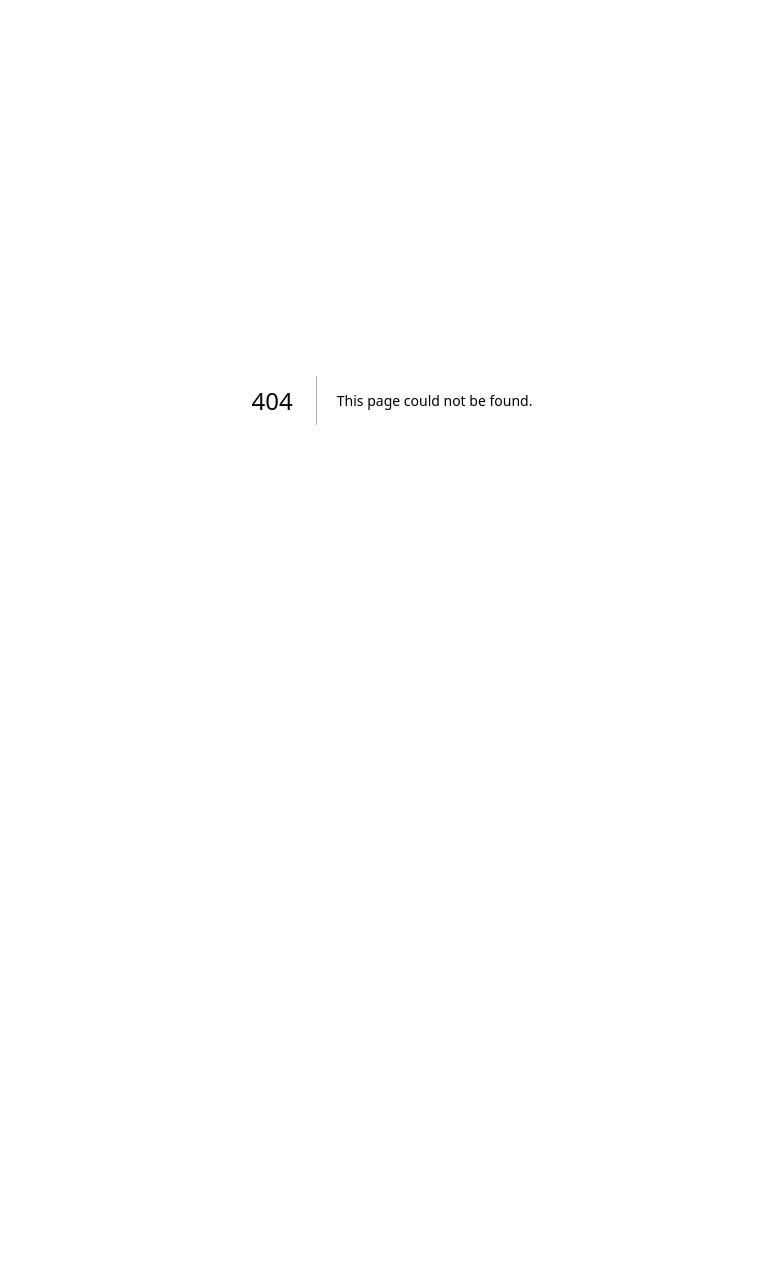
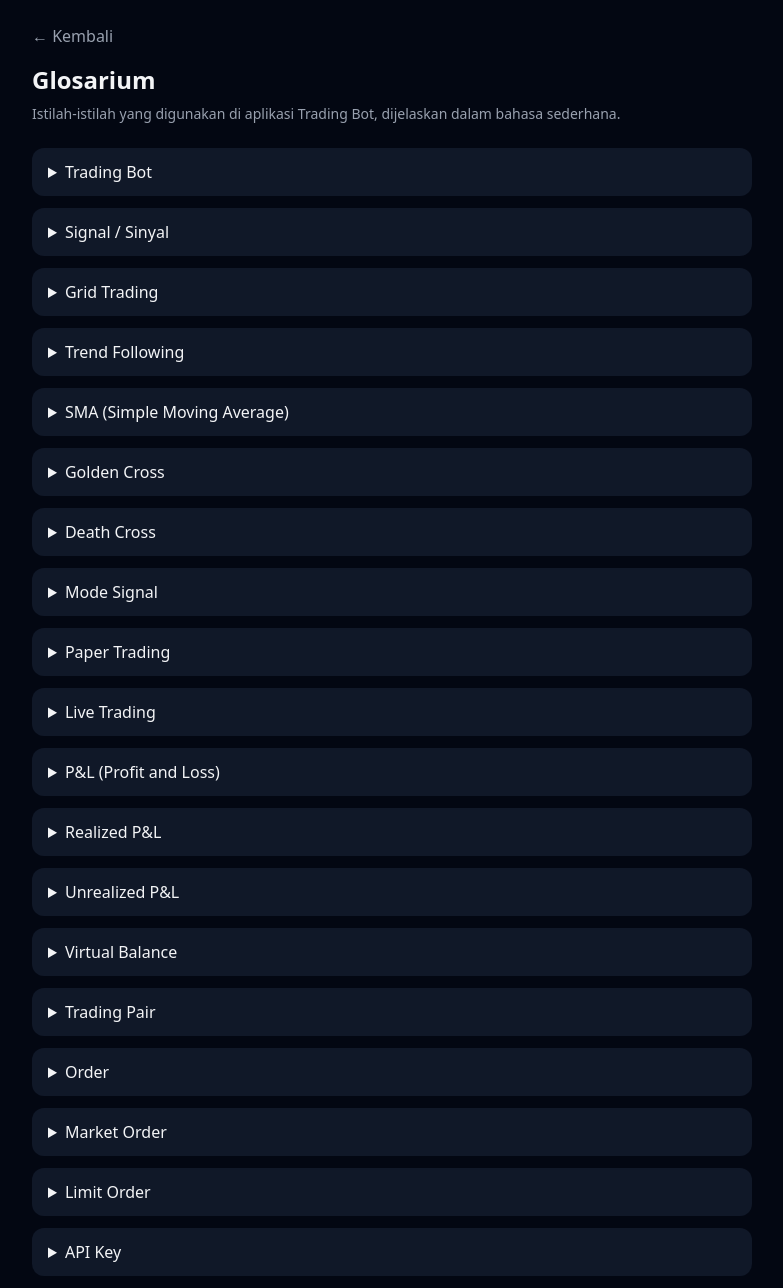
Before and after one commit to jhontea/nt, a Next.js app in the folder frontend/: page /glossary in a window 1280 px wide. Before the commit this address had no page. Shown: the top 1288 px of the page, without its empty margins (248-1031 px from the left). Before the commit the page ends 800 px from the top, so only its background shows below. Built offline with nearby package versions, Linux system fonts and the light colour scheme.

Commit message:
feat: add glossary page with 25 trading terms in Indonesian

```diff
--- /dev/null
+++ b/frontend/src/app/glossary/page.tsx
@@ -0,0 +1,130 @@
+'use client'
+import { useRouter } from 'next/navigation'
+
+const terms = [
+  {
+    term: 'Trading Bot',
+    desc: 'Program otomatis yang melakukan jual-beli crypto berdasarkan aturan (strategi) yang sudah ditentukan. Bot bekerja 24/7 tanpa perlu diawasi terus-menerus.',
+  },
+  {
+    term: 'Signal / Sinyal',
+    desc: 'Peringatan dari bot bahwa saat yang tepat untuk membeli atau menjual. Di mode Signal, bot hanya memberi sinyal — Anda yang memutuskan untuk eksekusi atau tidak.',
+  },
+  {
+    term: 'Grid Trading',
+    desc: 'Strategi memasang order beli di harga rendah dan order jual di harga tinggi secara berulang dalam range harga tertentu. Semakin banyak grid, semakin rapat level harganya. Cocok untuk pasar yang sideways (harga bergerak naik-turun dalam range).',
+  },
+  {
+    term: 'Trend Following',
+    desc: 'Strategi yang mengikuti arah pasar. Jika harga sedang naik (uptrend), bot akan membeli. Jika harga sedang turun (downtrend), bot akan menjual. Strategi ini menggunakan indikator SMA untuk mendeteksi tren.',
+  },
+  {
+    term: 'SMA (Simple Moving Average)',
+    desc: 'Rata-rata harga penutupan dalam periode tertentu. Contoh: SMA 10 = rata-rata harga 10 candle terakhir. SMA cepat (fast) lebih sensitif terhadap perubahan harga, SMA lambat (slow) lebih stabil.',
+  },
+  {
+    term: 'Golden Cross',
+    desc: 'Sinyal BELI. Terjadi ketika SMA cepat (misal SMA 10) naik melewati SMA lambat (misal SMA 30). Menandakan awal tren naik.',
+  },
+  {
+    term: 'Death Cross',
+    desc: 'Sinyal JUAL. Terjadi ketika SMA cepat turun melewati SMA lambat. Menandakan awal tren turun.',
+  },
+  {
+    term: 'Mode Signal',
+    desc: 'Mode paling aman. Bot hanya menganalisis pasar dan mencatat sinyal. Tidak ada uang yang digunakan. Cocok untuk belajar dan menguji strategi.',
+  },
+  {
+    term: 'Paper Trading',
+    desc: 'Mode simulasi. Bot melakukan trading dengan uang virtual ($1000 saldo awal). Hasil trading (profit/rugi) dicatat secara virtual. Cocok untuk menguji strategi tanpa risiko kehilangan uang sungguhan.',
+  },
+  {
+    term: 'Live Trading',
+    desc: 'Mode trading sungguhan. Bot menggunakan API key TokoCrypto Anda untuk melakukan jual-beli real di akun Anda. RISIKO TINGGI — pastikan strategi sudah teruji sebelum menggunakan mode ini.',
+  },
+  {
+    term: 'P&L (Profit and Loss)',
+    desc: 'Keuntungan dan kerugian dari hasil trading. P&L positif (+) berarti untung, negatif (-) berarti rugi.',
+  },
+  {
+    term: 'Realized P&L',
+    desc: 'Keuntungan/kerugian dari posisi yang sudah ditutup (sudah dijual). Ini adalah profit/rugi yang sudah "real" atau pasti.',
+  },
+  {
+    term: 'Unrealized P&L',
+    desc: 'Keuntungan/kerugian dari posisi yang masih terbuka (belum dijual). Masih bisa berubah mengikuti harga pasar.',
+  },
+  {
+    term: 'Virtual Balance',
+    desc: 'Saldo virtual untuk Paper Trading. Dimulai dari $1000. Bertambah jika profit, berkurang jika rugi. Bukan uang sungguhan.',
+  },
+  {
+    term: 'Trading Pair',
+    desc: 'Pasangan mata uang crypto yang diperdagangkan. Contoh: BTC_USDT berarti membeli/menjual Bitcoin menggunakan USDT. ETH_IDR berarti ETH menggunakan Rupiah.',
+  },
+  {
+    term: 'Order',
+    desc: 'Pesanan untuk membeli atau menjual crypto. Ada dua jenis utama: Market Order (langsung dieksekusi di harga pasar) dan Limit Order (dieksekusi di harga tertentu).',
+  },
+  {
+    term: 'Market Order',
+    desc: 'Order yang langsung dieksekusi di harga pasar terbaik yang tersedia. Cepat, tapi harga final bisa sedikit berbeda dari harga yang terlihat (slippage).',
+  },
+  {
+    term: 'Limit Order',
+    desc: 'Order yang hanya dieksekusi jika harga mencapai level yang ditentukan. Contoh: pasang Limit Order beli BTC di harga 60,000 — order hanya jalan jika harga BTC turun ke 60,000.',
+  },
+  {
+    term: 'API Key',
+    desc: 'Kunci akses yang menghubungkan bot trading ke akun TokoCrypto Anda. Dapatkan dari website TokoCrypto &gt; Settings &gt; API Management. Jaga kerahasiaan API Key dan Secret Key Anda!',
+  },
+  {
+    term: 'Session',
+    desc: 'Satu sesi trading dengan strategi, pair, dan konfigurasi tertentu. Anda bisa membuat banyak session dengan strategi berbeda secara bersamaan.',
+  },
+  {
+    term: 'Win Rate',
+    desc: 'Persentase jumlah trade yang profit dibanding total trade. Contoh: Win Rate 60% berarti dari 10 trade, 6 di antaranya profit.',
+  },
+  {
+    term: 'Balance',
+    desc: 'Saldo akun. Untuk Paper Trading, balance awal $1000. Untuk Live Trading, balance adalah saldo real akun TokoCrypto Anda.',
+  },
+  {
+    term: 'Grid Count',
+    desc: 'Jumlah level harga dalam strategi Grid Trading. Makin banyak grid, makin rapat jarak antar level. Contoh: range harga 60,000-70,000 dengan grid count 10 berarti ada 10 level dengan jarak ~$1,000 per level.',
+  },
+  {
+    term: 'Candlestick / Candle',
+    desc: 'Grafik yang menampilkan harga open, high, low, close dalam periode tertentu (1 menit, 5 menit, 1 jam, dll). Setiap "candle" mewakili satu periode.',
+  },
+  {
+    term: 'Slippage',
+    desc: 'Perbedaan antara harga yang diharapkan dengan harga eksekusi aktual. Terjadi saat pasar bergerak cepat. Makin likuid pair-nya, makin kecil slippage.',
+  },
+]
+
+export default function GlossaryPage() {
+  const router = useRouter()
+
+  return (
+    <div className="max-w-3xl mx-auto p-6">
+      <button onClick={() => router.back()} className="text-gray-400 hover:text-white mb-4 block">&larr; Kembali</button>
+      <h1 className="text-2xl font-bold mb-2">Glosarium</h1>
+      <p className="text-sm text-gray-400 mb-6">Istilah-istilah yang digunakan di aplikasi Trading Bot, dijelaskan dalam bahasa sederhana.</p>
+
+      <div className="space-y-3">
+        {terms.map(t => (
+          <details key={t.term} className="bg-gray-900 rounded-xl overflow-hidden">
+            <summary className="px-4 py-3 cursor-pointer hover:bg-gray-800 transition font-medium">
+              {t.term}
+            </summary>
+            <div className="px-4 pb-3 text-sm text-gray-300 leading-relaxed">
+              {t.desc}
+            </div>
+          </details>
+        ))}
+      </div>
+    </div>
+  )
+}
--- a/frontend/src/app/login/page.tsx
+++ b/frontend/src/app/login/page.tsx
@@ -46,7 +46,8 @@ export default function LoginPage() {
               </div>
             ))}
           </div>
-          <p className="text-xs text-gray-500">* 2 strategi: Grid Trading & Trend Following (SMA)</p>
+          <p className="text-xs text-gray-500">* 2 strategi: Grid Trading &amp; Trend Following (SMA)</p>
+          <a href="/glossary" className="block text-xs text-blue-400 hover:text-blue-300 mt-2">📖 Lihat Glosarium istilah trading &rarr;</a>
         </div>
 
         {/* Login Form */}
--- a/frontend/src/app/sessions/[id]/page.tsx
+++ b/frontend/src/app/sessions/[id]/page.tsx
@@ -65,8 +65,12 @@ export default function SessionDetailPage() {
     <div className="max-w-4xl mx-auto p-6">
       <button onClick={() => router.push('/sessions')} className="text-gray-400 hover:text-white mb-4 block">&larr; Back</button>
       <div className="flex justify-between items-center mb-4">
-        <h1 className="text-2xl font-bold">{session.name}</h1>
+        <div>
+          <h1 className="text-2xl font-bold">{session.name}</h1>
+          <p className="text-sm text-gray-500">Detail session trading</p>
+        </div>
         <div className="space-x-2">
+          <button onClick={() => router.push('/glossary')} className="px-3 py-1.5 bg-gray-700 hover:bg-gray-600 rounded-lg transition text-sm">📖 Glosarium</button>
           {session.status === 'running' ? (
             <button onClick={handleStop} className="px-4 py-2 bg-red-600 hover:bg-red-700 rounded-lg transition">Stop</button>
           ) : (
--- a/frontend/src/app/sessions/page.tsx
+++ b/frontend/src/app/sessions/page.tsx
@@ -67,8 +67,14 @@ export default function SessionsPage() {
   return (
     <div className="max-w-4xl mx-auto p-6">
       <div className="flex justify-between items-center mb-6">
-        <h1 className="text-2xl font-bold">Trading Sessions</h1>
+        <div>
+          <h1 className="text-2xl font-bold">Trading Sessions</h1>
+          <p className="text-sm text-gray-500">Kelola session trading bot Anda</p>
+        </div>
         <div className="space-x-3">
+          <button onClick={() => router.push('/glossary')} className="px-4 py-2 bg-gray-700 hover:bg-gray-600 rounded-lg transition text-sm">
+            📖 Glosarium
+          </button>
           <button onClick={() => setShowCreate(!showCreate)} className="px-4 py-2 bg-green-600 hover:bg-green-700 rounded-lg transition">
             {showCreate ? 'Cancel' : '+ New Session'}
           </button>
```
